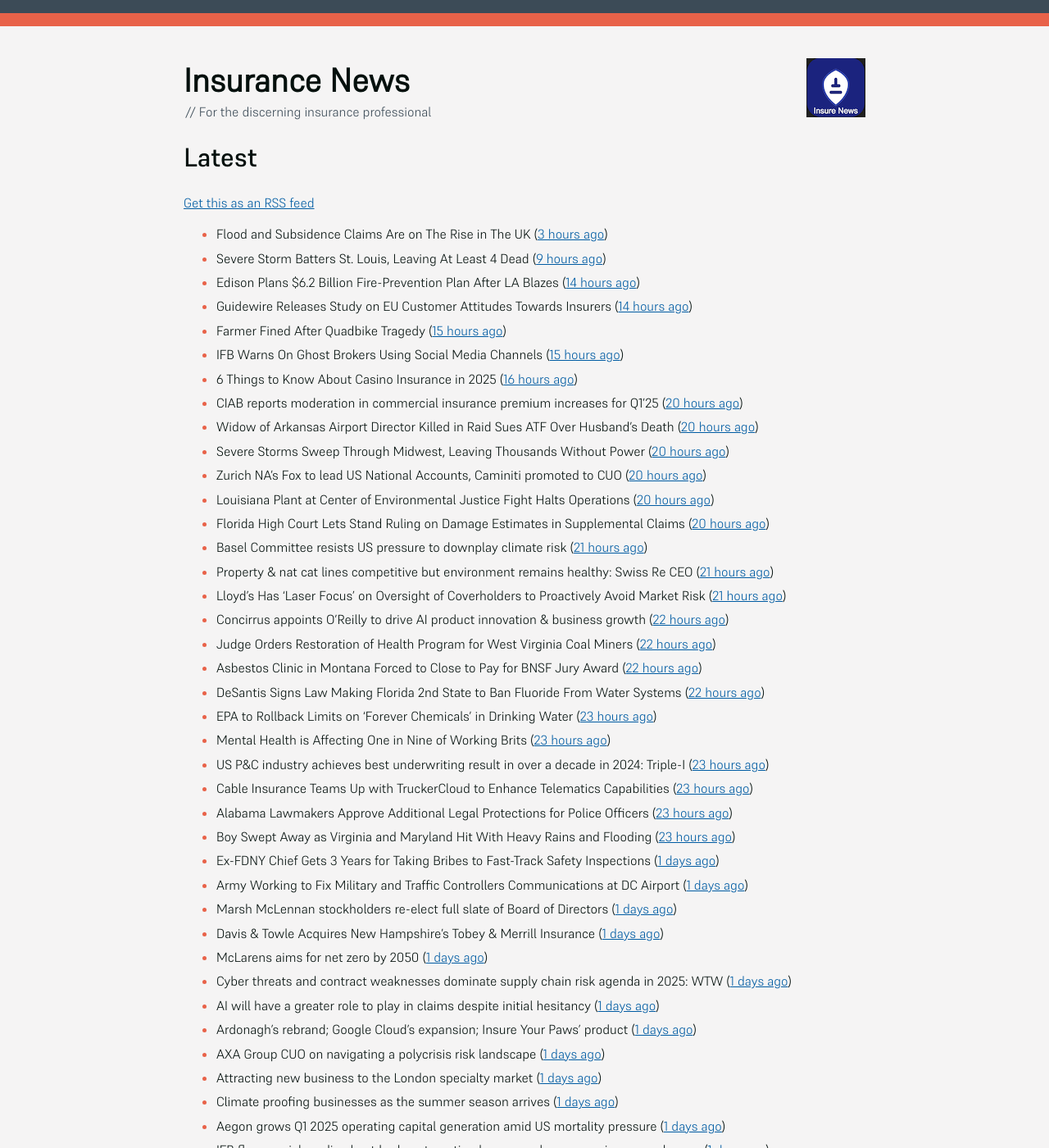
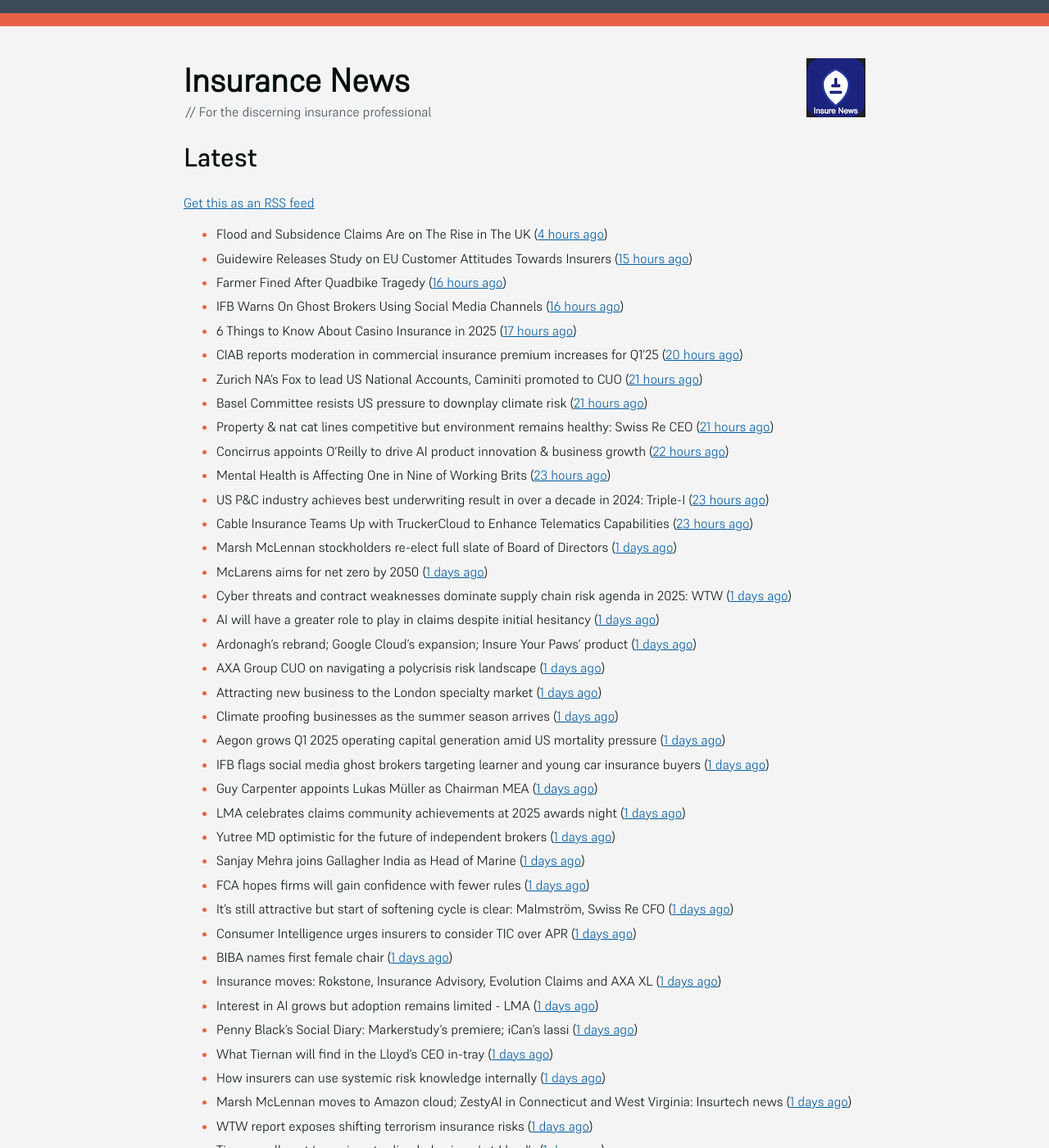
Before and after one commit to mat-0/feeds.thechels.uk, a Jekyll site: the page built from index.md, in a window 1280 px wide and 1400 px high. Shown: the whole window at 82% size. Built offline with Jekyll 4.4.1, drawn with Linux system fonts in a browser that asks for light colours; some of the changed text lies outside the part shown.

Commit message:
New Feed

```diff
--- a/index.md
+++ b/index.md
@@ -8,36 +8,20 @@ description: Latest Updates
 [Get this as an RSS feed](/feed.rss)
 
 <!-- news_marker starts -->
-- Flood and Subsidence Claims Are on The Rise in The UK ([3 hours ago](https://insurance-edge.net/2025/05/17/flood-and-subsidence-claims-are-on-the-rise-in-the-uk/))
-- Severe Storm Batters St. Louis, Leaving At Least 4 Dead ([9 hours ago](https://www.insurancejournal.com/news/midwest/2025/05/16/824121.htm))
-- Edison Plans $6.2 Billion Fire-Prevention Plan After LA Blazes ([14 hours ago](https://www.insurancejournal.com/news/west/2025/05/16/824114.htm))
-- Guidewire Releases Study on EU Customer Attitudes Towards Insurers ([14 hours ago](https://insurance-edge.net/2025/05/16/guidewire-releases-study-on-eu-customer-attitudes-towards-insurers/))
-- Farmer Fined After Quadbike Tragedy ([15 hours ago](https://insurance-edge.net/2025/05/16/farmer-fined-after-quadbike-tragedy/))
-- IFB Warns On Ghost Brokers Using Social Media Channels ([15 hours ago](https://insurance-edge.net/2025/05/16/ifb-warns-on-ghost-brokers-using-social-media-channels/))
-- 6 Things to Know About Casino Insurance in 2025 ([16 hours ago](https://insurance-edge.net/2025/05/16/6-things-to-know-about-casino-insurance-in-2025/))
+- Flood and Subsidence Claims Are on The Rise in The UK ([4 hours ago](https://insurance-edge.net/2025/05/17/flood-and-subsidence-claims-are-on-the-rise-in-the-uk/))
+- Guidewire Releases Study on EU Customer Attitudes Towards Insurers ([15 hours ago](https://insurance-edge.net/2025/05/16/guidewire-releases-study-on-eu-customer-attitudes-towards-insurers/))
+- Farmer Fined After Quadbike Tragedy ([16 hours ago](https://insurance-edge.net/2025/05/16/farmer-fined-after-quadbike-tragedy/))
+- IFB Warns On Ghost Brokers Using Social Media Channels ([16 hours ago](https://insurance-edge.net/2025/05/16/ifb-warns-on-ghost-brokers-using-social-media-channels/))
+- 6 Things to Know About Casino Insurance in 2025 ([17 hours ago](https://insurance-edge.net/2025/05/16/6-things-to-know-about-casino-insurance-in-2025/))
 - CIAB reports moderation in commercial insurance premium increases for Q1’25 ([20 hours ago](https://www.reinsurancene.ws/ciab-reports-moderation-in-commercial-insurance-premium-increases-for-q125/))
-- Widow of Arkansas Airport Director Killed in Raid Sues ATF Over Husband’s Death ([20 hours ago](https://www.insurancejournal.com/news/southcentral/2025/05/16/824097.htm))
-- Severe Storms Sweep Through Midwest, Leaving Thousands Without Power ([20 hours ago](https://www.insurancejournal.com/news/midwest/2025/05/16/824092.htm))
-- Zurich NA’s Fox to lead US National Accounts, Caminiti promoted to CUO ([20 hours ago](https://www.reinsurancene.ws/zurich-nas-fox-to-lead-us-national-accounts-caminiti-promoted-to-cuo/))
-- Louisiana Plant at Center of Environmental Justice Fight Halts Operations ([20 hours ago](https://www.insurancejournal.com/news/southcentral/2025/05/16/824085.htm))
-- Florida High Court Lets Stand Ruling on Damage Estimates in Supplemental Claims ([20 hours ago](https://www.insurancejournal.com/news/southeast/2025/05/16/824076.htm))
+- Zurich NA’s Fox to lead US National Accounts, Caminiti promoted to CUO ([21 hours ago](https://www.reinsurancene.ws/zurich-nas-fox-to-lead-us-national-accounts-caminiti-promoted-to-cuo/))
 - Basel Committee resists US pressure to downplay climate risk ([21 hours ago](https://www.dig-in.com/articles/basel-committee-resists-us-pressure-to-downplay-climate-risk))
 - Property & nat cat lines competitive but environment remains healthy: Swiss Re CEO ([21 hours ago](https://www.reinsurancene.ws/property-nat-cat-lines-competitive-but-environment-remains-healthy-swiss-re-ceo/))
-- Lloyd’s Has ‘Laser Focus’ on Oversight of Coverholders to Proactively Avoid Market Risk ([21 hours ago](https://www.insurancejournal.com/news/international/2025/05/16/824065.htm))
 - Concirrus appoints O’Reilly to drive AI product innovation & business growth ([22 hours ago](https://www.reinsurancene.ws/concirrus-appoints-oreilly-to-drive-ai-product-innovation-business-growth/))
-- Judge Orders Restoration of Health Program for West Virginia Coal Miners ([22 hours ago](https://www.insurancejournal.com/news/southeast/2025/05/16/824060.htm))
-- Asbestos Clinic in Montana Forced to Close to Pay for BNSF Jury Award ([22 hours ago](https://www.insurancejournal.com/news/west/2025/05/16/824055.htm))
-- DeSantis Signs Law Making Florida 2nd State to Ban Fluoride From Water Systems ([22 hours ago](https://www.insurancejournal.com/news/southeast/2025/05/16/824051.htm))
-- EPA to Rollback Limits on ‘Forever Chemicals’ in Drinking Water ([23 hours ago](https://www.insurancejournal.com/news/national/2025/05/16/824047.htm))
 - Mental Health is Affecting One in Nine of Working Brits ([23 hours ago](https://insurance-edge.net/2025/05/16/mental-health-is-affecting-one-in-nine-of-working-brits/))
 - US P&C industry achieves best underwriting result in over a decade in 2024: Triple-I ([23 hours ago](https://www.reinsurancene.ws/us-pc-industry-achieves-best-underwriting-result-in-over-a-decade-in-2024-triple-i/))
 - Cable Insurance Teams Up with TruckerCloud to Enhance Telematics Capabilities ([23 hours ago](https://www.insurtechinsights.com/cable-insurance-teams-up-with-truckercloud-to-enhance-telematics-capabilities/))
-- Alabama Lawmakers Approve Additional Legal Protections for Police Officers ([23 hours ago](https://www.insurancejournal.com/news/southeast/2025/05/16/824044.htm))
-- Boy Swept Away as Virginia and Maryland Hit With Heavy Rains and Flooding ([23 hours ago](https://www.insurancejournal.com/news/east/2025/05/16/824034.htm))
-- Ex-FDNY Chief Gets 3 Years for Taking Bribes to Fast-Track Safety Inspections ([1 days ago](https://www.insurancejournal.com/news/east/2025/05/16/824030.htm))
-- Army Working to Fix Military and Traffic Controllers Communications at DC Airport ([1 days ago](https://www.insurancejournal.com/news/east/2025/05/16/824024.htm))
 - Marsh McLennan stockholders re-elect full slate of Board of Directors ([1 days ago](https://www.reinsurancene.ws/marsh-mclennan-stockholders-re-elect-full-slate-of-board-of-directors/))
-- Davis & Towle Acquires New Hampshire’s Tobey & Merrill Insurance ([1 days ago](https://www.insurancejournal.com/news/east/2025/05/16/824021.htm))
 - McLarens aims for net zero by 2050 ([1 days ago](https://www.postonline.co.uk/news/7957770/mclarens-aims-for-net-zero-by-2050))
 - Cyber threats and contract weaknesses dominate supply chain risk agenda in 2025: WTW ([1 days ago](https://www.reinsurancene.ws/cyber-threats-and-contract-weaknesses-dominate-supply-chain-risk-agenda-in-2025-wtw/))
 - AI will have a greater role to play in claims despite initial hesitancy ([1 days ago](https://www.postonline.co.uk/broker/7957769/ai-will-have-a-greater-role-to-play-in-claims-despite-initial-hesitancy))
@@ -50,22 +34,13 @@ description: Latest Updates
 - Guy Carpenter appoints Lukas Müller as Chairman MEA ([1 days ago](https://www.reinsurancene.ws/guy-carpenter-appoints-lukas-muller-as-chairman-mea/))
 - LMA celebrates claims community achievements at 2025 awards night ([1 days ago](https://www.insurancebusinessmag.com/uk/news/claims/lma-celebrates-claims-community-achievements-at-2025-awards-night-535970.aspx))
 - Yutree MD optimistic for the future of independent brokers ([1 days ago](https://www.postonline.co.uk/news/7957767/yutree-md-optimistic-for-the-future-of-independent-brokers))
-- Swiss Re Profits Up Despite Losses from California Wildfires ([1 days ago](https://www.insurancejournal.com/news/international/2025/05/16/824017.htm))
 - Sanjay Mehra joins Gallagher India as Head of Marine ([1 days ago](https://www.reinsurancene.ws/sanjay-mehra-joins-gallagher-india-as-head-of-marine/))
 - FCA hopes firms will gain confidence with fewer rules ([1 days ago](https://www.postonline.co.uk/news/7957766/fca-hopes-firms-will-gain-confidence-with-fewer-rules))
 - It’s still attractive but start of softening cycle is clear: Malmström, Swiss Re CFO ([1 days ago](https://www.reinsurancene.ws/its-still-attractive-but-start-of-softening-cycle-is-clear-malmstrom-swiss-re-cfo/))
-- Rogue Communication Devices Found in Chinese Solar Power Inverters ([1 days ago](https://www.insurancejournal.com/news/international/2025/05/16/824006.htm))
-- Cyberattack-Hit M&S Says Food Availability Improving Every Day ([1 days ago](https://www.insurancejournal.com/news/international/2025/05/16/824002.htm))
-- Morton Salt Settles Ohio Discrimination Case With $75,000 Payment ([1 days ago](https://www.insurancejournal.com/news/midwest/2025/05/16/823999.htm))
-- Christian Dior Couture Client Data Breached in Cyberattack ([1 days ago](https://www.insurancejournal.com/news/national/2025/05/16/823975.htm))
 - Consumer Intelligence urges insurers to consider TIC over APR ([1 days ago](https://www.insurancebusinessmag.com/uk/news/auto-motor/consumer-intelligence-urges-insurers-to-consider-tic-over-apr-535940.aspx))
 - BIBA names first female chair ([1 days ago](https://www.insurancebusinessmag.com/uk/news/breaking-news/biba-names-first-female-chair-535939.aspx))
-- Texas Sweetens Pitch to CEOs, Boards With New State Protections ([1 days ago](https://www.insurancejournal.com/news/southcentral/2025/05/16/823995.htm))
 - Insurance moves: Rokstone, Insurance Advisory, Evolution Claims and AXA XL ([1 days ago](https://www.insurancebusinessmag.com/uk/news/breaking-news/insurance-moves-rokstone-insurance-advisory-evolution-claims-and-axa-xl-535937.aspx))
 - Interest in AI grows but adoption remains limited - LMA ([1 days ago](https://www.insurancebusinessmag.com/uk/news/technology/interest-in-ai-grows-but-adoption-remains-limited--lma-535936.aspx))
-- Sedgwick Experts Outline Key Workers’ Comp Claims Trends ([1 days ago](https://www.insurancejournal.com/news/national/2025/05/16/823936.htm))
-- Estonia Says Russia Sent Jet After Attempt to Stop Sanction-Breaking Ship ([1 days ago](https://www.insurancejournal.com/news/international/2025/05/16/823959.htm))
-- California DoorDash Driver Pleads Guilty to Stealing $2.5M in Deliveries Scam ([1 days ago](https://www.insurancejournal.com/news/west/2025/05/16/823989.htm))
 - Penny Black’s Social Diary: Markerstudy’s premiere; iCan’s lassi ([1 days ago](https://www.postonline.co.uk/people/7957568/penny-blacks-social-diary-markerstudys-premiere-icans-lassi))
 - What Tiernan will find in the Lloyd's CEO in-tray ([1 days ago](https://www.postonline.co.uk/lloydslondon/7957720/what-tiernan-will-find-in-the-lloyds-ceo-in-tray))
 - How insurers can use systemic risk knowledge internally ([1 days ago](https://www.dig-in.com/opinion/how-insurers-can-use-systemic-risk-knowledge-internally))
@@ -100,7 +75,7 @@ description: Latest Updates
 - Neutrinos Secures Major AI Underwriting Transformation Deal with Fortune 500 Life Insurer ([2 days ago](https://www.insurtechinsights.com/neutrinos-secures-major-ai-underwriting-transformation-deal-with-fortune-500-life-insurer/))
 - AI and MGAs have role to play in new era for insurance broking ([2 days ago](https://www.postonline.co.uk/technology/7957751/ai-and-mgas-have-role-to-play-in-new-era-for-insurance-broking))
 - Encova Insurance Appoints Ramu Lingala as Chief Information Officer ([2 days ago](https://www.insurtechinsights.com/encova-insurance-appoints-ramu-lingala-as-chief-information-officer/))
-- Biba names Caroline Barr as first female chair ([2 days ago](https://www.postonline.co.uk/broker/7957749/biba-names-caroline-barr-as-first-female-chair))
+- Biba names Caroline Barr as first female chair ([3 days ago](https://www.postonline.co.uk/broker/7957749/biba-names-caroline-barr-as-first-female-chair))
 - Allianz, Beazley could be on the hook as M&S insurance claim expected to be £100m + ([3 days ago](https://www.insurancebusinessmag.com/uk/news/cyber/allianz-beazley-could-be-on-the-hook-as-mands-insurance-claim-expected-to-be-100m--535626.aspx))
 - Insurance's soft market: RSA on how to stay ahead ([3 days ago](https://www.insurancebusinessmag.com/uk/news/business-resilience/insurances-soft-market-rsa-on-how-to-stay-ahead-535625.aspx))
 - Rosemount Financial Solutions (IFA) announces 4C Platform partnership to support private medical insurance advice ([3 days ago](https://ifamagazine.com/rosemount-financial-solutions-ifa-announces-4c-platform-partnership-to-support-private-medical-insurance-advice/))
```
